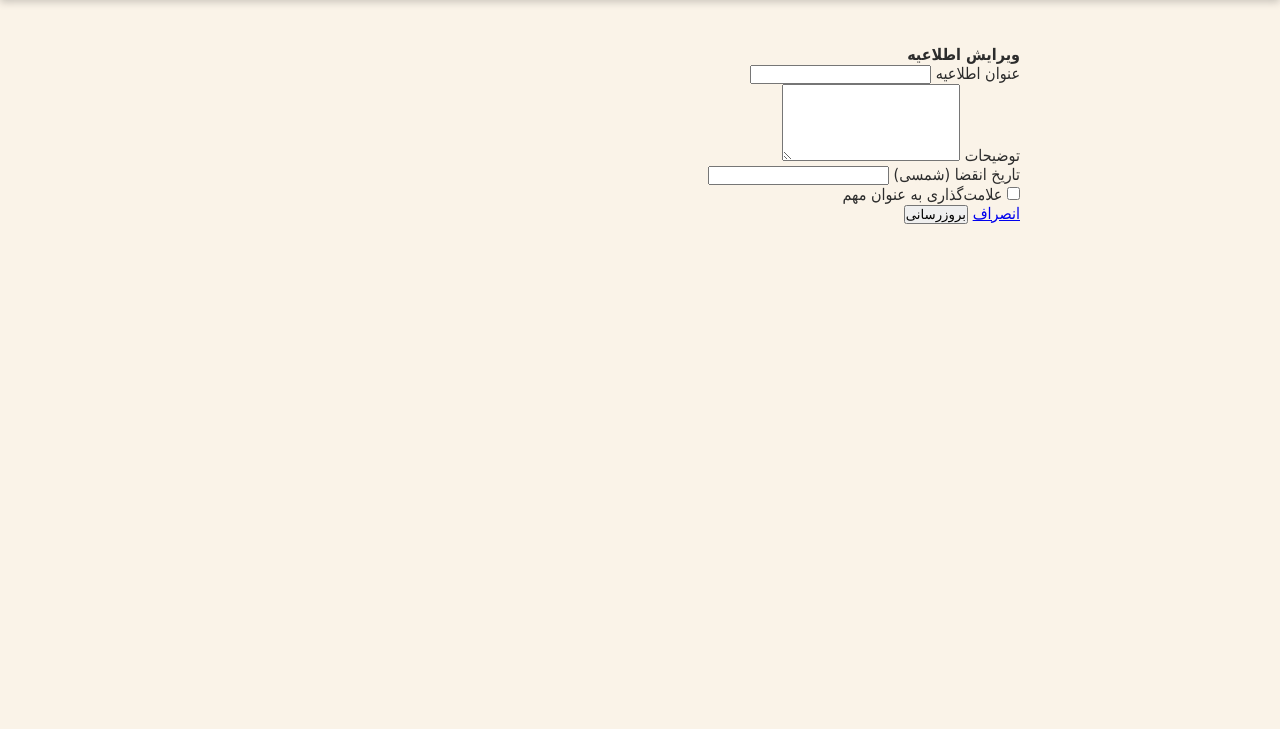
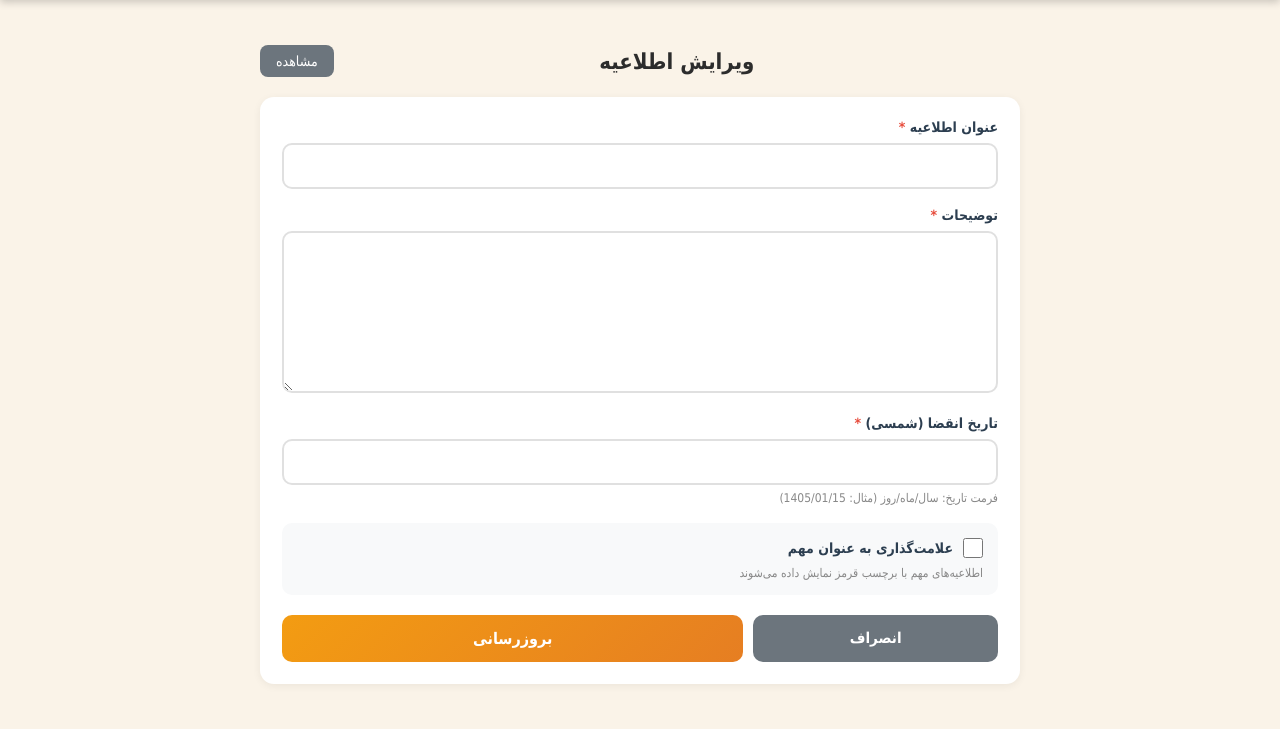
Before and after one commit to irancell939-dotcom/flask-notification-app, a Flask app: template templates/edit_item.html in a window 1280 px wide. Shown: the part 74-803 px from the top of the page. Before the commit the page ends 298 px from the top, so only its background shows below. Run offline with Flask 3, Linux system fonts and the light colour scheme; the template is opened without the code that fills it, so the values that code supplies are empty.

Commit message:
Update edit_item.html

```diff
--- a/templates/edit_item.html
+++ b/templates/edit_item.html
@@ -1,41 +1,67 @@
 {% extends "base.html" %}
-
 {% block title %}ویرایش اطلاعیه{% endblock %}
 
 {% block content %}
-<div class="container mt-4">
-    <div class="row justify-content-center">
-        <div class="col-md-8">
-            <div class="card shadow-sm">
-                <div class="card-header bg-warning text-dark">
-                    <h4 class="mb-0"><i class="fas fa-edit"></i> ویرایش اطلاعیه</h4>
+<div style="display: flex; justify-content: space-between; align-items: center; margin-bottom: 20px;">
+    <h1 class="page-title" style="margin: 0; flex: 1;">ویرایش اطلاعیه</h1>
+    <a href="{{ url_for('view_item', item_id=notification.id) }}"
+       style="background: #6c757d; color: white; padding: 8px 16px; border-radius: 8px; text-decoration: none; font-size: 14px;">
+        مشاهده
+    </a>
 </div>
-                <div class="card-body">
-                    <form method="POST">
-                        <div class="mb-3">
-                            <label for="title" class="form-label">عنوان اطلاعیه</label>
-                            <input type="text" class="form-control" id="title" name="title" value="{{ notification.title }}" required>
+
+<div class="notification-card">
+    <form method="POST" action="{{ url_for('edit_item', item_id=notification.id) }}">
+        <div style="margin-bottom: 18px;">
+            <label for="title" style="display: block; margin-bottom: 8px; font-weight: bold; color: #2c3e50; font-size: 14px;">
+                عنوان اطلاعیه <span style="color: #e74c3c;">*</span>
+            </label>
+            <input type="text" id="title" name="title" required value="{{ notification.title }}"
+                   style="width: 100%; padding: 12px; border: 2px solid #e0e0e0; border-radius: 10px; font-size: 15px; font-family: Tahoma; transition: border-color 0.2s;">
         </div>
-                        <div class="mb-3">
-                            <label for="description" class="form-label">توضیحات</label>
-                            <textarea class="form-control" id="description" name="description" rows="5" required>{{ notification.description }}</textarea>
+
+        <div style="margin-bottom: 18px;">
+            <label for="description" style="display: block; margin-bottom: 8px; font-weight: bold; color: #2c3e50; font-size: 14px;">
+                توضیحات <span style="color: #e74c3c;">*</span>
+            </label>
+            <textarea id="description" name="description" required rows="6"
+                      style="width: 100%; padding: 12px; border: 2px solid #e0e0e0; border-radius: 10px; font-size: 14px; font-family: Tahoma; resize: vertical; line-height: 1.6;">{{ notification.description }}</textarea>
         </div>
-                        <div class="mb-3">
-                            <label for="expiry_date" class="form-label">تاریخ انقضا (شمسی)</label>
-                            <input type="text" class="form-control" id="expiry_date" name="expiry_date" value="{{ notification.get_shamsi_expiry() }}" required>
+
+        <div style="margin-bottom: 18px;">
+            <label for="expiry_date" style="display: block; margin-bottom: 8px; font-weight: bold; color: #2c3e50; font-size: 14px;">
+                تاریخ انقضا (شمسی) <span style="color: #e74c3c;">*</span>
+            </label>
+            <input type="text" id="expiry_date" name="expiry_date" required value="{{ notification.get_shamsi_expiry() }}"
+                   style="width: 100%; padding: 12px; border: 2px solid #e0e0e0; border-radius: 10px; font-size: 15px; font-family: Tahoma; direction: ltr; text-align: right;">
+            <p style="font-size: 12px; color: #888; margin-top: 6px;">
+                فرمت تاریخ: سال/ماه/روز (مثال: 1405/01/15)
+            </p>
         </div>
-                        <div class="mb-3 form-check">
-                            <input type="checkbox" class="form-check-input" id="is_important" name="is_important" {% if notification.is_important %}checked{% endif %}>
-                            <label class="form-check-label" for="is_important">علامت‌گذاری به عنوان مهم</label>
+
+        <div style="background: #f8f9fa; padding: 15px; border-radius: 10px; margin-bottom: 20px;">
+            <label style="display: flex; align-items: center; gap: 10px; cursor: pointer;">
+                <input type="checkbox" name="is_important" {{ 'checked' if notification.is_important }}
+                       style="width: 20px; height: 20px; cursor: pointer;">
+                <span style="font-weight: bold; color: #2c3e50; font-size: 14px;">
+                    علامت‌گذاری به عنوان مهم
+                </span>
+            </label>
+            <p style="font-size: 12px; color: #888; margin: 8px 0 0 30px;">
+                اطلاعیه‌های مهم با برچسب قرمز نمایش داده می‌شوند
+            </p>
         </div>
-                        <div class="d-grid gap-2 d-md-flex justify-content-md-end">
-                            <a href="{{ url_for('index') }}" class="btn btn-secondary me-md-2">انصراف</a>
-                            <button type="submit" class="btn btn-primary">بروزرسانی</button>
+
+        <div style="display: flex; gap: 10px; flex-wrap: wrap;">
+            <a href="{{ url_for('index') }}"
+               style="flex: 1; min-width: 120px; background: #6c757d; color: white; padding: 14px; border-radius: 10px; text-decoration: none; text-align: center; font-weight: bold; font-size: 15px;">
+                انصراف
+            </a>
+            <button type="submit"
+                    style="flex: 2; min-width: 140px; background: linear-gradient(135deg, #f39c12, #e67e22); color: white; padding: 14px; border: none; border-radius: 10px; font-size: 16px; font-weight: bold; cursor: pointer; font-family: Tahoma;">
+                بروزرسانی
+            </button>
         </div>
     </form>
 </div>
-            </div>
-        </div>
-    </div>
-</div>
 {% endblock %}
```
Lines whose indentation alone changed are shown as unchanged.
